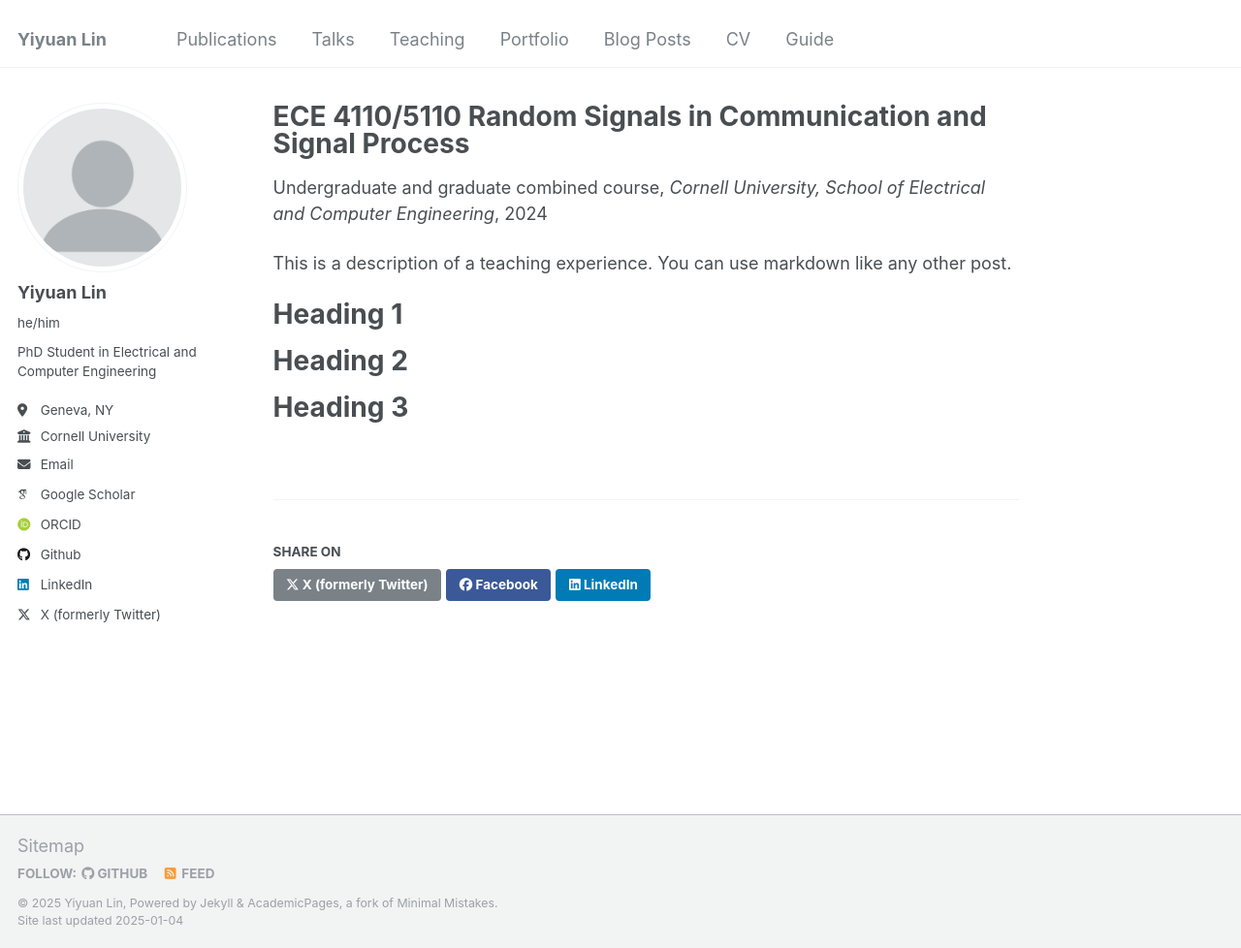
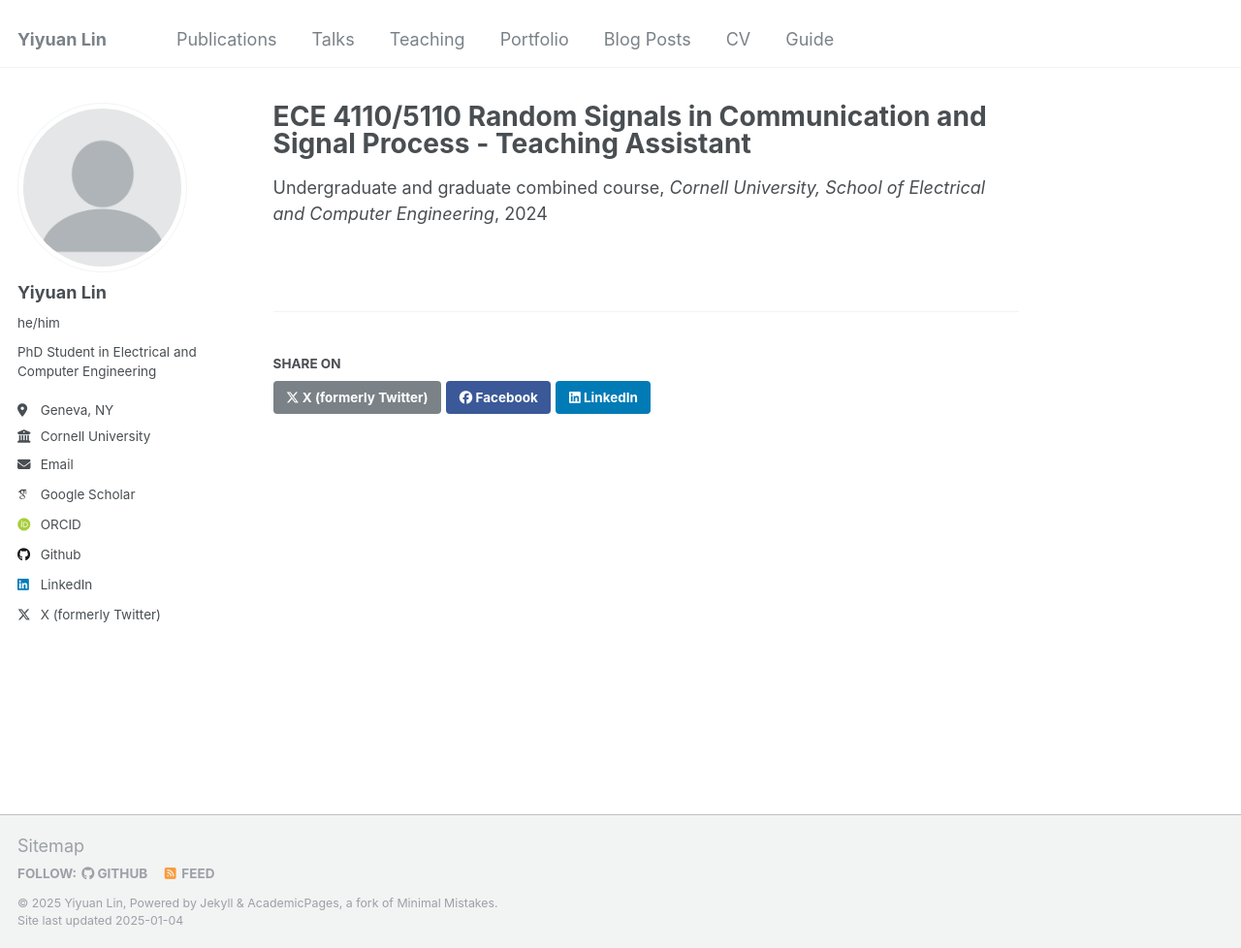
Before and after one commit to YiyuanLinXX/YiyuanLinXX.github.io, a Jekyll site: the page built from _teaching/2024-fall-ece-4110-5110i.md, in a window 1280 px wide and 978 px high. Shown: the whole window at 97% size. Built offline with Jekyll 4.4.1, drawn with Linux system fonts in a browser that asks for light colours; some web fonts are replaced.

Commit message:
update TA

```diff
--- a/_teaching/2014-spring-teaching-1.md
+++ b/_teaching/2024-fall-ece-4110-5110i.md
@@ -1,5 +1,5 @@
 ---
-title: "ECE 4110/5110 Random Signals in Communication and Signal Process"
+title: "ECE 4110/5110 Random Signals in Communication and Signal Process - Teaching Assistant"
 collection: teaching
 type: "Undergraduate and graduate combined course"
 permalink: /teaching/ece-4110-5110
@@ -7,14 +7,3 @@ venue: "Cornell University, School of Electrical and Computer Engineering"
 date: 2024-12-01
 location: "Ithaca, NY"
 ---
-
-This is a description of a teaching experience. You can use markdown like any other post.
-
-Heading 1
-======
-
-Heading 2
-======
-
-Heading 3
-======
```
